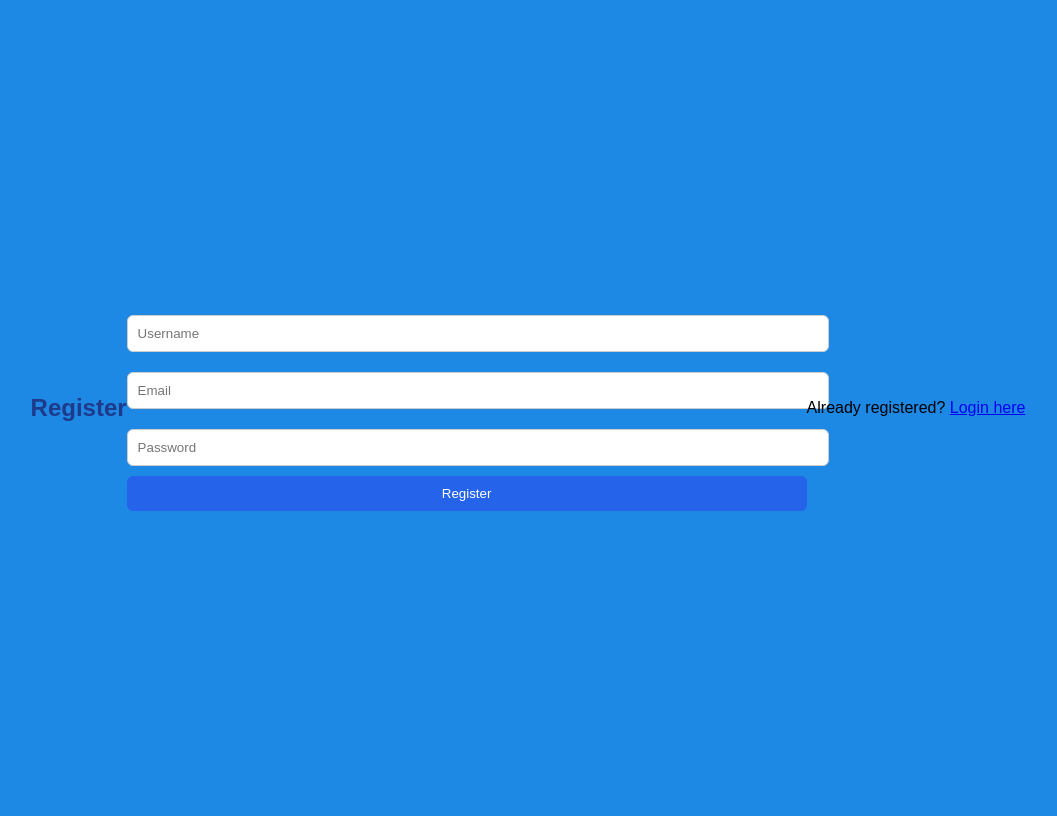
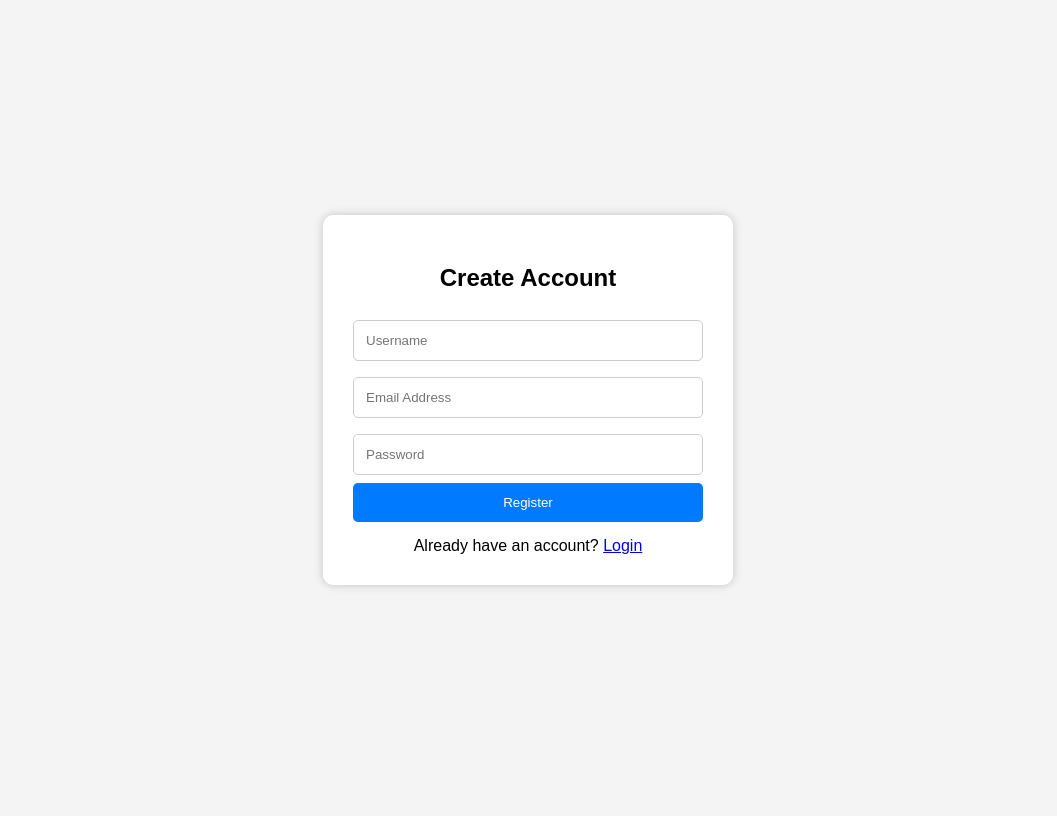
Before and after one commit to jamesmutisokiilu-coder/Meru-National-Polytechnic-innovation-and-skills-management-system, a Flask app: page /register in a window 1280 px wide. Shown: the whole page, without its empty margins (112-1169 px from the left). After the commit the page ends 588 px from the top, so only its background shows below. Run offline with Flask 3, Linux system fonts and the light colour scheme.

Commit message:
Revamp register.html with new design and structure
Updated the registration page with a new layout and style.

```diff
--- a/templates/register.html
+++ b/templates/register.html
@@ -1,57 +1,122 @@
 <!DOCTYPE html>
-<html>
-<head><title>Register</title></head>
-<body>
+<html lang="en">
+<head>
+    <meta charset="UTF-8">
+    <meta name="viewport" content="width=device-width, initial-scale=1.0">
+    <title>Register</title>
 
     <style>
         body{
-    font-family:Arial;
-    background:#1e88e5;
+            font-family: Arial, sans-serif;
+            background:#f4f4f4;
             display:flex;
             justify-content:center;
             align-items:center;
             height:100vh;
+            margin:0;
         }
 
-.card{
+        .container{
             background:white;
             padding:30px;
-    border-radius:12px;
-    box-shadow:0 5px 15px rgba(0,0,0,0.1);
-    width:320px;
+            width:350px;
+            border-radius:10px;
+            box-shadow:0 0 10px rgba(0,0,0,0.2);
         }
 
-h2{text-align:center;color:#1e3a8a;}
+        h2{
+            text-align:center;
+            margin-bottom:20px;
+        }
 
         input{
             width:100%;
-    padding:10px;
-    margin:10px 0;
-    border-radius:6px;
+            padding:12px;
+            margin:8px 0;
             border:1px solid #ccc;
+            border-radius:5px;
+            box-sizing:border-box;
         }
 
         button{
             width:100%;
-    padding:10px;
-    background:#2563eb;
+            padding:12px;
+            background:#007bff;
             color:white;
             border:none;
-    border-radius:6px;
+            border-radius:5px;
+            cursor:pointer;
+        }
+
+        button:hover{
+            background:#0056b3;
+        }
+
+        .login-link{
+            text-align:center;
+            margin-top:15px;
+        }
+
+        .flash{
+            background:#ffe5e5;
+            color:#cc0000;
+            padding:10px;
+            margin-bottom:10px;
+            border-radius:5px;
         }
     </style>
-<h2>Register</h2>
-<form method="POST">
+</head>
+<body>
 
-  <input type="text" name="username" placeholder="Username" required>
+<div class="container">
 
-  <input type="email" name="email" placeholder="Email" required>
+    <h2>Create Account</h2>
 
-  <input type="password" name="password" placeholder="Password" required>
+    {% with messages = get_flashed_messages() %}
+        {% if messages %}
+            {% for message in messages %}
+                <div class="flash">
+                    {{ message }}
+                </div>
+            {% endfor %}
+        {% endif %}
+    {% endwith %}
 
-  <button type="submit">Register</button>
+    <form action="{{ url_for('register') }}" method="POST">
+
+        <input
+            type="text"
+            name="username"
+            placeholder="Username"
+            required
+        >
+
+        <input
+            type="email"
+            name="email"
+            placeholder="Email Address"
+            required
+        >
+
+        <input
+            type="password"
+            name="password"
+            placeholder="Password"
+            required
+        >
+
+        <button type="submit">
+            Register
+        </button>
 
     </form>
-<p>Already registered? <a href="/login">Login here</a></p>
+
+    <div class="login-link">
+        Already have an account?
+        <a href="{{ url_for('login') }}">Login</a>
+    </div>
+
+</div>
+
 </body>
 </html>
```
Lines whose indentation alone changed are shown as unchanged.
